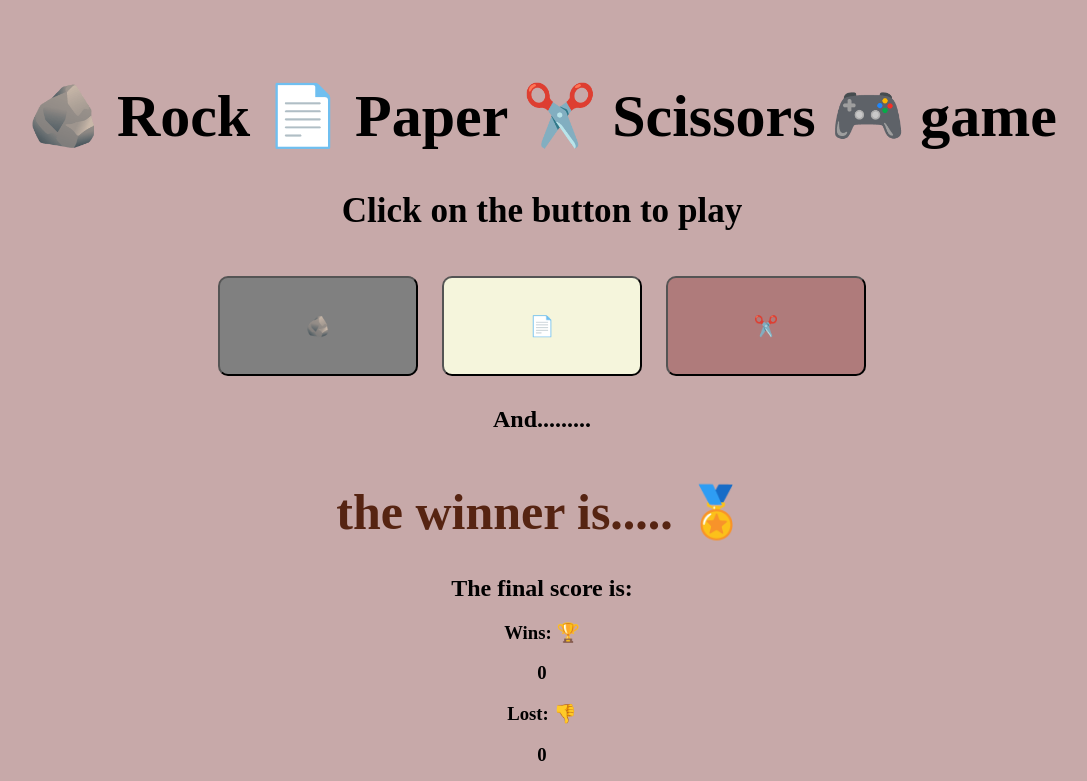
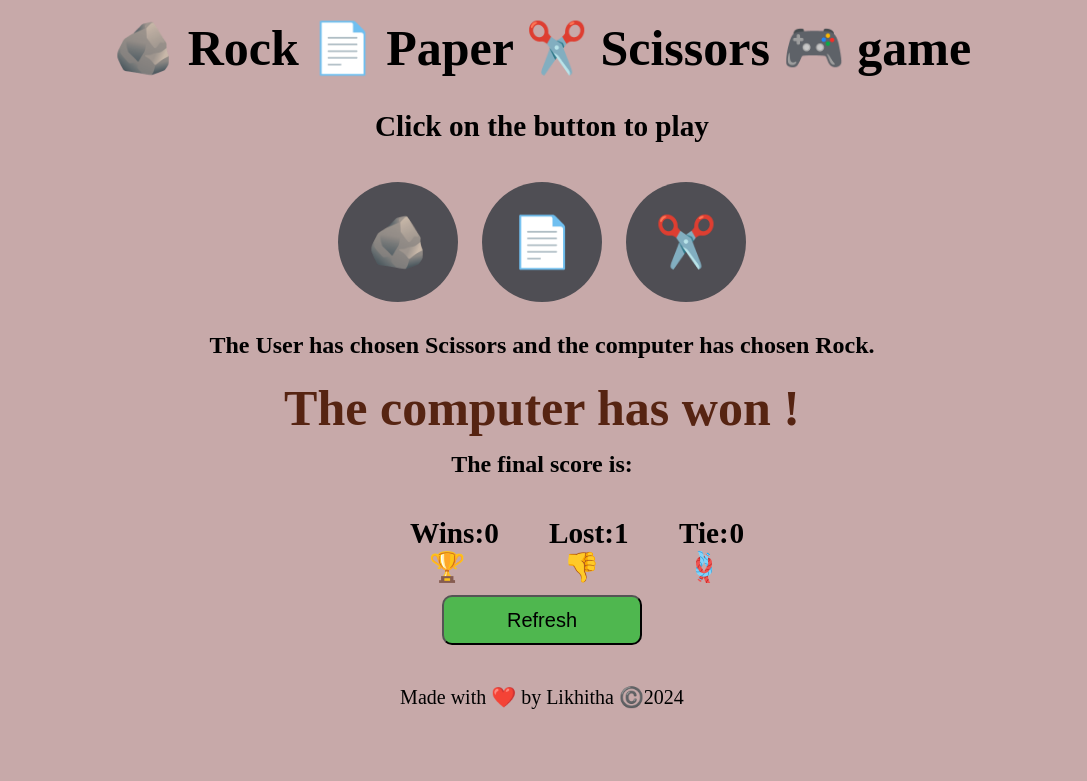
Before and after one commit to likhitharai/Rock-Paper-Scissors, a plain HTML site: page choicegame.html in a window 1280 px wide. Both pictures are taken after a click on the button "✂️". Shown: the top 781 px of the page, without its empty margins (98-1185 px from the left). Drawn offline with Linux system fonts and the light colour scheme.

Commit message:
Add files via upload

```diff
--- a/index.html
+++ b/index.html
@@ -4,72 +4,119 @@
     <meta charset="UTF-8">
     <meta name="viewport" content="width=device-width, initial-scale=1.0">
     <link rel="stylesheet" href="style.css">
-    <title>Rock Paper Scissors</title>
+    <title>Likki calci</title>
 </head>
 <body>
 
-    <div class="overall">
-        <div class="text">
-            <h1>Rock Paper Scissors game</h1>
-        </div>
-        <div class="buttons">
-            <button class="btn" id="rock" onclick="
-                if (computerChoice ==='Scissors') {
-                    resultMsg = 'The user has won ! Yayyyyyy!'
-
-                } else if (computerChoice === 'Paper'){
-                    resultMsg = 'The computer has won !'
-                }
-                else {
-                    resultMsg = 'Its a tie'
-                }
-                // let winnermsg = ;
-                document.querySelector('#choice').innerText = `The User has chosen Rock the computer has chosen ${computerChoice}.`;
-                document.querySelector('#winner').innerText = `${resultMsg}`
-                ">Rock</button>
-
-            <button class="btn" id ="paper" onclick="
-                if (computerChoice ==='Rock') {
-                    resultMsg = 'The user has won ! Yayyyyyy!'
-
-                } else if (computerChoice === 'scissor'){
-                    resultMsg = 'The computer has won !'
-                }
-                else {
-                    resultMsg = 'Its a tie'
-                }
-                // let winnermsg = ;
-                document.querySelector('#choice').innerText = `The User has chosen Paper the computer has chosen ${computerChoice}.`;
-                document.querySelector('#winner').innerText = `${resultMsg}`
-                ">Paper</button>
-                <button class="btn" id="scissor" onclick="
-                    if (computerChoice ==='Paper') {
-                        resultMsg = 'The user has won ! Yayyyyyy!'
-
-                    } else if (computerChoice === 'Rock'){
-                        resultMsg = 'The computer has won !'
-                    }
-                    else {
-                        resultMsg = 'Its a tie'
-                    }
-                    // let winnermsg = ;
-                    document.querySelector('#choice').innerText = `The User has chosen Scissors and the computer has chosen ${computerChoice}.`;
-                    document.querySelector('#winner').innerText = `${resultMsg}`
-                ">Scissors</button>
-        </div>
-        <div class="winner">
-            <h1>Click on the button to play</h1>
-            <h2 id="choice">And......... </h2>
-            <h1 id="winner">the winner is.....</h1>
+    <div class="cal">
+        <div id="display">
+            <input id="box" type="text" name="display" readonly>
         </div>
 
+        <div class="button-container">
+            <button class="button" onclick="currentvalue = currentvalue.slice(0,-1); document.querySelector('#box').value = currentvalue;">C</button>
+            <button class="button" onclick="currentvalue = currentvalue + '1'; document.querySelector('#box').value = currentvalue;">1</button>
+            <button class="button" onclick="currentvalue = currentvalue + '2'; document.querySelector('#box').value = currentvalue;">2</button>
+            <button class="button" onclick="currentvalue = currentvalue + '3'; document.querySelector('#box').value = currentvalue;">3</button>
 
+            <button class="button" onclick="currentvalue = currentvalue + '+'; document.querySelector('#box').value = currentvalue;">+</button>
+            <button class="button" onclick="currentvalue = currentvalue + '4'; document.querySelector('#box').value = currentvalue;">4</button>
+            <button class="button" onclick="currentvalue = currentvalue + '5'; document.querySelector('#box').value = currentvalue;">5</button>
+            <button class="button" onclick="currentvalue = currentvalue + '6'; document.querySelector('#box').value = currentvalue;">6</button>
+
+            <button class="button" onclick="currentvalue = currentvalue + '-'; document.querySelector('#box').value = currentvalue;">-</button>
+            <button class="button" onclick="currentvalue = currentvalue + '7'; document.querySelector('#box').value = currentvalue;">7</button>
+            <button class="button" onclick="currentvalue = currentvalue + '8'; document.querySelector('#box').value = currentvalue;">8</button>
+            <button class="button" onclick="currentvalue = currentvalue + '9'; document.querySelector('#box').value = currentvalue;">9</button>
+
+            <button class="button" onclick="currentvalue = currentvalue + '*'; document.querySelector('#box').value = currentvalue;">*</button>
+            <button class="button" onclick="currentvalue = currentvalue + '/'; document.querySelector('#box').value = currentvalue;">/</button>
+            <button class="button" onclick="currentvalue = currentvalue + '.'; document.querySelector('#box').value = currentvalue;">.</button>
+            <button class="button" onclick="currentvalue = currentvalue + '0'; document.querySelector('#box').value = currentvalue;">0</button>
+
+            <button class="button" onclick= "currentvalue = eval(currentvalue); document.querySelector('#box').value = currentvalue;">=</button>
+        </div>
     </div>
-    <footer>
-        Made with ❤️ by Likhitha ©️2024
-      </footer>
 
-    <script src="index.js"></script>
+    <script>
+        let currentvalue = '';
+        document.querySelector('#box').value = currentvalue;
+    </script>
 
 </body>
 </html>
+
+
+
+
+
+
+
+
+
+
+<!-- <!DOCTYPE html>
+<html lang="en">
+<head>
+    <meta charset="UTF-8">
+    <meta name="viewport" content="width=device-width, initial-scale=1.0">
+    <link rel="stylesheet" href="style.css">
+    <title>cal prac</title>
+</head>
+<body>
+    <div class="calculator">
+        <div class="display">
+            <input type="text" name="display" readonly>
+        </div>
+        <div class="button-container">
+            <button class="button">C</button>
+            <button class="button">1</button>
+            <button class="button">2</button>
+            <button class="button">3</button>
+
+            <button class="button">+</button>
+            <button class="button">4</button>
+            <button class="button">5</button>
+            <button class="button">6</button>
+
+            <button class="button">-</button>
+            <button class="button">7</button>
+            <button class="button">8</button>
+            <button class="button">9</button>
+
+            <button class="button">*</button>
+            <button class="button">/</button>
+            <button class="button">.</button>
+            <button class="button">0</button>
+
+            <button class="button-equal">=</button>
+        </div>
+    </div>
+
+
+
+</body>
+
+</html>
+
+
+
+
+
+
+
+
+<!-- <button class="green-btn" onclick="addbag(); document.querySelector('#cart-sum').innerText = `Your bag has ${cartquantity} items`">Add to bag</button>
+    <button class="grey-btn" onclick="cartquantity -= 1; document.querySelector('#cart-sum').innerText = `Your bag has ${cartquantity} items`">Move to wishlist</button>
+    <button class="green-btn" onclick="cartquantity +=2; document.querySelector('#cart-sum').innerText = `Your bag has ${cartquantity} items`">Add 1+1 sale item</button>
+
+    <h1 id="cart-sum"></h1>
+
+    <script>
+        let cartquantity = 0;
+        document.querySelector("#cart-sum").innerText = `Your bag has ${cartquantity} items`
+
+        function addbag(){
+            cartquantity = cartquantity +1
+        }
+    </script> --> -->
--- a/index.js
+++ b/index.js
@@ -12,3 +12,14 @@
             computerChoice = 'Scissors'
         }
     }
+
+    let score = {
+        win :0,
+        tie:0,
+        lost : 0
+    }
+    function displayscores(){
+    document.querySelector('#wins').innerText = score.win;
+    document.querySelector('#lost').innerText = score.lost;
+    document.querySelector('#tie').innerText = score.tie;
+}
--- a/style.css
+++ b/style.css
@@ -4,48 +4,88 @@ body {
 
 .overall {
   text-align: center;
-  margin-top: 10vh;
+  margin-top: 3vh;
 }
 
+
 .btn {
-  height: 100px;
+  height: 120px;
+  width: 120px;
+  padding: 10px;
+  margin: 10px;
+  font-size: 50px;
+  border: none;
+  cursor: pointer;
+  border-radius: 50%;
+}
+
+.btn:hover {
+  background-color: rgb(140, 133, 161);
+  cursor: pointer;
+}
+
+#rock {
+  background-color: rgb(79, 78, 84);
+}
+
+#paper {
+  background-color: rgb(79, 78, 84);
+}
+
+#scissor {
+  background-color: rgb(79, 78, 84);
+}
+
+.text {
+  font-size: 25px;
+  margin-top: -15px;
+}
+
+#winner {
+  color: rgb(86, 36, 18);
+  margin-top: 15px;
+  font-size: 50px;
+}
+
+#finaltext{
+  margin-top: -20px;
+}
+
+.scores{
+  display: flex;
+  width: 30vw;
+  justify-content: space-evenly;
+  z-index: 1;
+  margin-left: auto;
+  margin-right: auto;
+  padding-left: 20px;
+  margin-top: -10px;
+  font-size: 25px;
+  }
+
+.space{
+  margin-left: 50px;
+}
+
+#refresh-btn{
+  height: 50px;
   width: 200px;
   padding: 10px;
   margin: 10px;
   font-size: 20px;
   cursor: pointer;
   border-radius: 10px;
+  background-color: rgb(79, 183, 79);
+  margin-top: -20px;
 }
+#refresh-btn:hover{
+  background-color: rgb(50, 148, 50);
+  color: white;
 
-.btn:hover {
-  background-color: rgb(188, 173, 230);
-  cursor: pointer;
-}
-
-#rock {
-  background-color: gray;
-}
-
-#paper {
-  background-color: beige;
-}
-
-#scissor {
-  background-color: rgb(175, 123, 123);
-}
-
-.text {
-  font-size: 30px;
-}
-
-#winner {
-  color: rgb(86, 36, 18);
-  margin-top: 50px;
-  font-size: 50px;
 }
 
 footer {
   text-align: center;
-  margin-top: 180px;
+  margin-top: 30px;
   font-size: 20px;
 }
```
Also changed, not shown: practice.html (added, +74 -0 lines).
